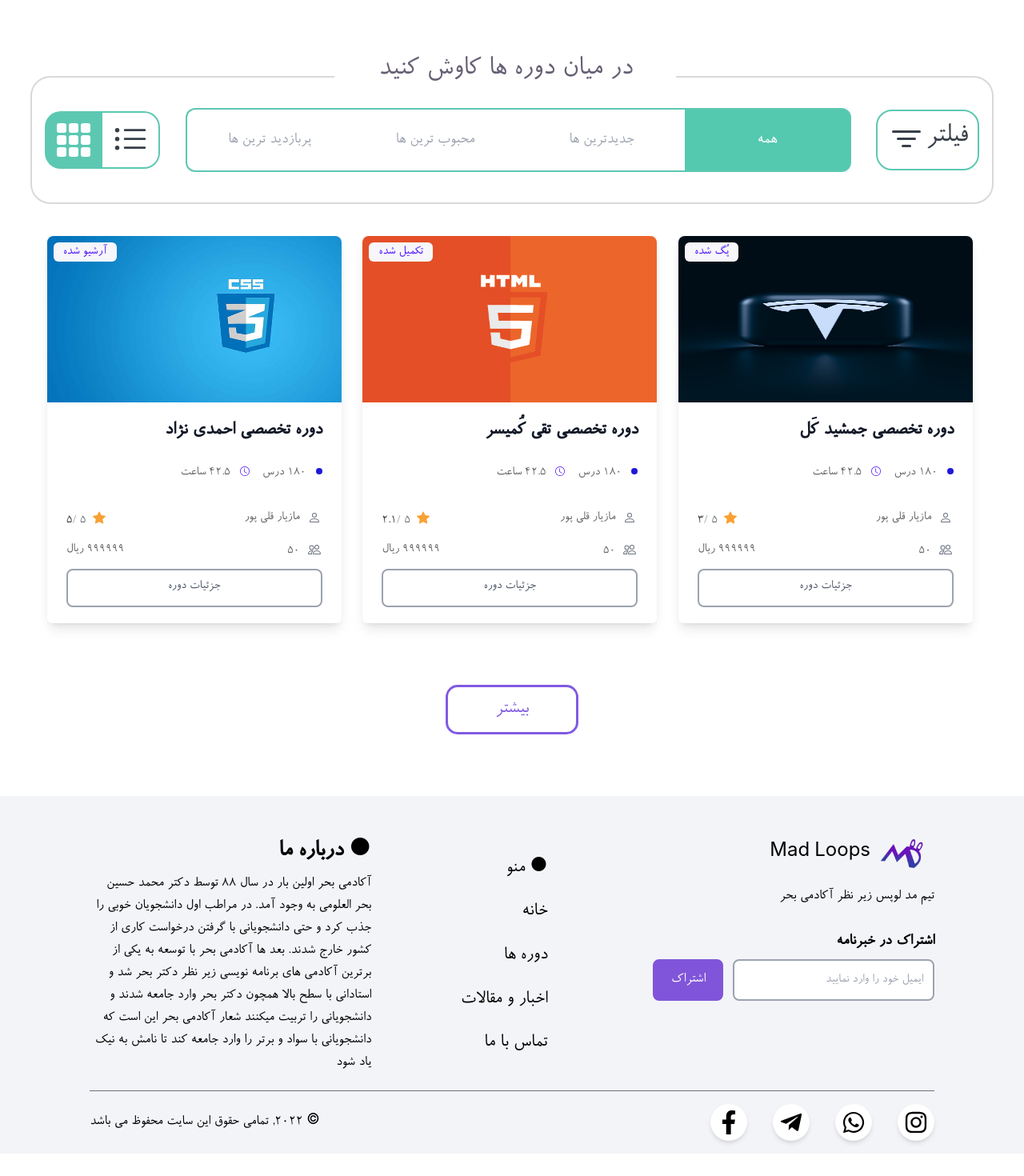
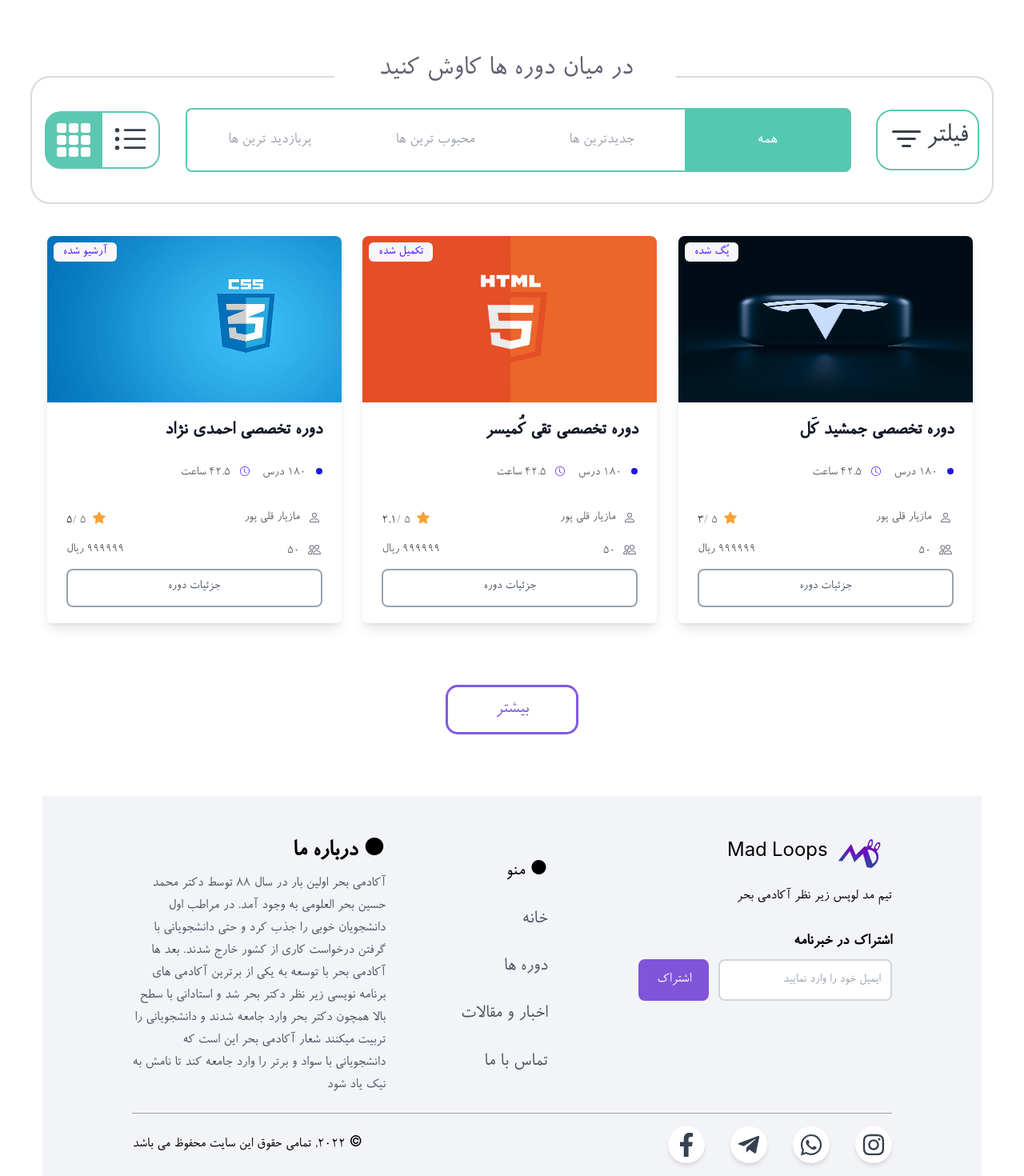
Before and after one commit to msafarianarkuli/madloops, a React (Create React App) app: page /courses in a window 1280 px wide. Shown: the part 657-2127 px from the top of the page at 80% size. Before the commit the page ends 2099 px from the top, so only its background shows below. Built offline with nearby package versions, Linux system fonts and the light colour scheme.

Commit message:
fix footer

```diff
--- a/src/App.css
+++ b/src/App.css
@@ -26,10 +26,10 @@
     hover:bg-[#5DC8B0] hover:text-white transition ease-in-out duration-300;
   }
   .groupBtn-left {
-    @apply rounded-l-xl border-l-2;
+    @apply rounded-l-lg border-l-2;
   }
   .groupBtn-right {
-    @apply rounded-r-xl border-r-2;
+    @apply rounded-r-lg border-r-2;
   }
   .groupBtn-active {
     @apply bg-[#55C8B0] text-white;
--- a/src/Components/Footer/footer.component.jsx
+++ b/src/Components/Footer/footer.component.jsx
@@ -12,8 +12,8 @@ import logo from "../../Assets/img/site-logo.png";
 const Footer = () => {
   return (
     <footer>
-      <div className="pt-8 px-4 lg:px-28 divide-y divide-gray-500 bg-lite-gray container mx-auto mt-12">
-        <div className="grid grid-cols-1 md:grid-cols-3 divide-y divide-gray-500 md:divide-y-0 ">
+      <div className="pt-8 px-4 lg:px-28 divide-y divide-gray-400 bg-lite-gray w-11/12 container mx-auto mt-12">
+        <div className="grid grid-cols-1 md:grid-cols-3 divide-y divide-gray-400 md:divide-y-0 ">
           <div className="flex flex-col pb-5">
             <div className="flex items-center">
               <img className="w-20" src={logo} alt="" />
@@ -34,7 +34,7 @@ const Footer = () => {
                       name="newsletter"
                       type="text"
                       placeholder="ایمیل خود را وارد نمایید"
-                      className="flex-1 py-3 px-3 md:py-2 md:px-2 lg:py-3 lg:px-3 ml-3 md:ml-1 lg:ml-3 rounded-lg border-2 border-gray-400 focus:outline-gray-500 focus:input-shadow outline-0 duration-200"
+                      className="flex-1 py-3 px-3 md:py-2 md:px-2 lg:py-3 lg:px-3 ml-3 md:ml-1 lg:ml-3 rounded-lg border-2 border-gray-300 focus:outline-gray-400 focus:input-shadow outline-0 duration-200"
                     />
                     <Button
                       ButtonType="submit"
@@ -52,25 +52,25 @@ const Footer = () => {
             <p> &#9679; منو</p>
             <Link
               to="/"
-              className="hover:text-gray-500 transition ease-in duration-150"
+              className="hover:text-gray-400 text-gray-600 transition ease-in duration-150"
             >
               خانه
             </Link>
             <Link
               to="/courses"
-              className="hover:text-gray-500 transition ease-in duration-150"
+              className="hover:text-gray-400 text-gray-600 transition ease-in duration-150"
             >
               دوره ها
             </Link>
             <Link
               to="/blogs"
-              className="hover:text-gray-500 transition ease-in duration-150"
+              className="hover:text-gray-400 text-gray-600 transition ease-in duration-150"
             >
               اخبار و مقالات
             </Link>
             <Link
               to="/contactUs"
-              className="hover:text-gray-500 transition ease-in duration-150"
+              className="hover:text-gray-400 text-gray-600 transition ease-in duration-150"
             >
               تماس با ما
             </Link>
@@ -78,7 +78,7 @@ const Footer = () => {
 
           <div className="py-5">
             <h6 className="text-3xl font-bold mb-2"> &#9679; درباره ما</h6>
-            <p className="text-lg">
+            <p className="text-lg text-gray-600">
               آکادمی بحر اولین بار در سال 88 توسط دکتر محمد حسین بحر العلومی به
               وجود آمد. در مراطب اول دانشجویان خوبی را جذب کرد و حتی دانشجویانی
               با گرفتن درخواست کاری از کشور خارج شدند. بعد ها آکادمی بحر با
@@ -95,23 +95,23 @@ const Footer = () => {
               href="https://www.instagram.com/mary_sfry/"
               className="footer-socialMedia group"
             >
-              <FaInstagram className="group-hover:text-lite-purple" />
+              <FaInstagram className="group-hover:text-lite-purple text-gray-700" />
             </a>
             <a
               href="https://web.whatsapp.com/send?phone=+989116935706&text=سلام من از طریق سایت مد لوپس پیام میفرستم و سوالی دارم."
               className="footer-socialMedia group"
             >
-              <FaWhatsapp className="group-hover:text-green-600" />
+              <FaWhatsapp className="group-hover:text-green-600 text-gray-700" />
             </a>
             <a href="https://t.me/+989116935706" className="footer-socialMedia group">
-              <FaTelegramPlane className="group-hover:text-blue-600" />
+              <FaTelegramPlane className="group-hover:text-blue-600 text-gray-700" />
             </a>
 
             <a
               href="https://www.facebook.com/digivillacom"
               className="footer-socialMedia group"
             >
-              <FaFacebookF className="group-hover:text-blue-800" />
+              <FaFacebookF className="group-hover:text-blue-800 text-gray-700" />
             </a>
           </div>
           <div className="text-lg text-center md:text-left">
--- a/src/Components/content/Landing-Services/landing-services.component.jsx
+++ b/src/Components/content/Landing-Services/landing-services.component.jsx
@@ -15,7 +15,7 @@ const LandingServices = () => {
 
         <div className="xl:bg-lines-dash lg:bg-white bg-no-repeat grid grid-cols-4 h-96 mt-12 lg:mt-36 md:mt-28 sm:mt-28">
           <div className="sm:col-span-1 col-span-2">
-            <div className="sm:w-32 sm:h-32 w-28 h-28 xl:mt-14 lg:mt-2 mt-5 rounded-2xl bg-lite-pink m-auto
+            <div className="sm:w-32 sm:h-32 w-28 h-28 xl:mt-14 lg:mt-2 mt-5 rounded-xl bg-lite-pink m-auto
             hover:scale-110 duration-300 ease-in-out group">
               <img
                 className="m-auto sm:pt-8 pt-7 sm:w-16 w-14 group-hover:rotate-[360deg] duration-300 ease-in-out"
@@ -33,7 +33,7 @@ const LandingServices = () => {
             />
           </div>
           <div className="sm:col-span-1 col-span-2">
-            <div className="sm:w-32 sm:h-32 w-28 h-28 xl:mt-14 lg:mt-2 mt-5 rounded-2xl bg-lite-pink m-auto
+            <div className="sm:w-32 sm:h-32 w-28 h-28 xl:mt-14 lg:mt-2 mt-5 rounded-xl bg-lite-pink m-auto
             hover:scale-110 duration-300 ease-in-out group">
               <img
                 className="m-auto sm:sm:pt-8 pt-7 sm:w-16 w-14 group-hover:rotate-[360deg] duration-300 ease-in-out"
@@ -51,7 +51,7 @@ const LandingServices = () => {
             />
           </div>
           <div className="sm:col-span-1 col-span-2">
-            <div className="sm:w-32 sm:h-32 w-28 h-28 xl:mt-14 lg:mt-2 mt-5 rounded-2xl bg-lite-pink m-auto
+            <div className="sm:w-32 sm:h-32 w-28 h-28 xl:mt-14 lg:mt-2 mt-5 rounded-xl bg-lite-pink m-auto
             hover:scale-110 duration-300 ease-in-out group">
               <img
                 className="m-auto sm:pt-8 pt-7 sm:w-16 w-14 group-hover:rotate-[360deg] duration-300 ease-in-out"
@@ -69,7 +69,7 @@ const LandingServices = () => {
             />
           </div>
           <div className="sm:col-span-1 col-span-2">
-            <div className="sm:w-32 sm:h-32 w-28 h-28 xl:mt-14 lg:mt-2 mt-5 rounded-2xl bg-lite-pink m-auto
+            <div className="sm:w-32 sm:h-32 w-28 h-28 xl:mt-14 lg:mt-2 mt-5 rounded-xl bg-lite-pink m-auto
             hover:scale-110 duration-300 ease-in-out group">
               <img
                 className="m-auto sm:pt-8 pt-7 sm:w-16 w-14 group-hover:rotate-[360deg] duration-300 ease-in-out"
```
